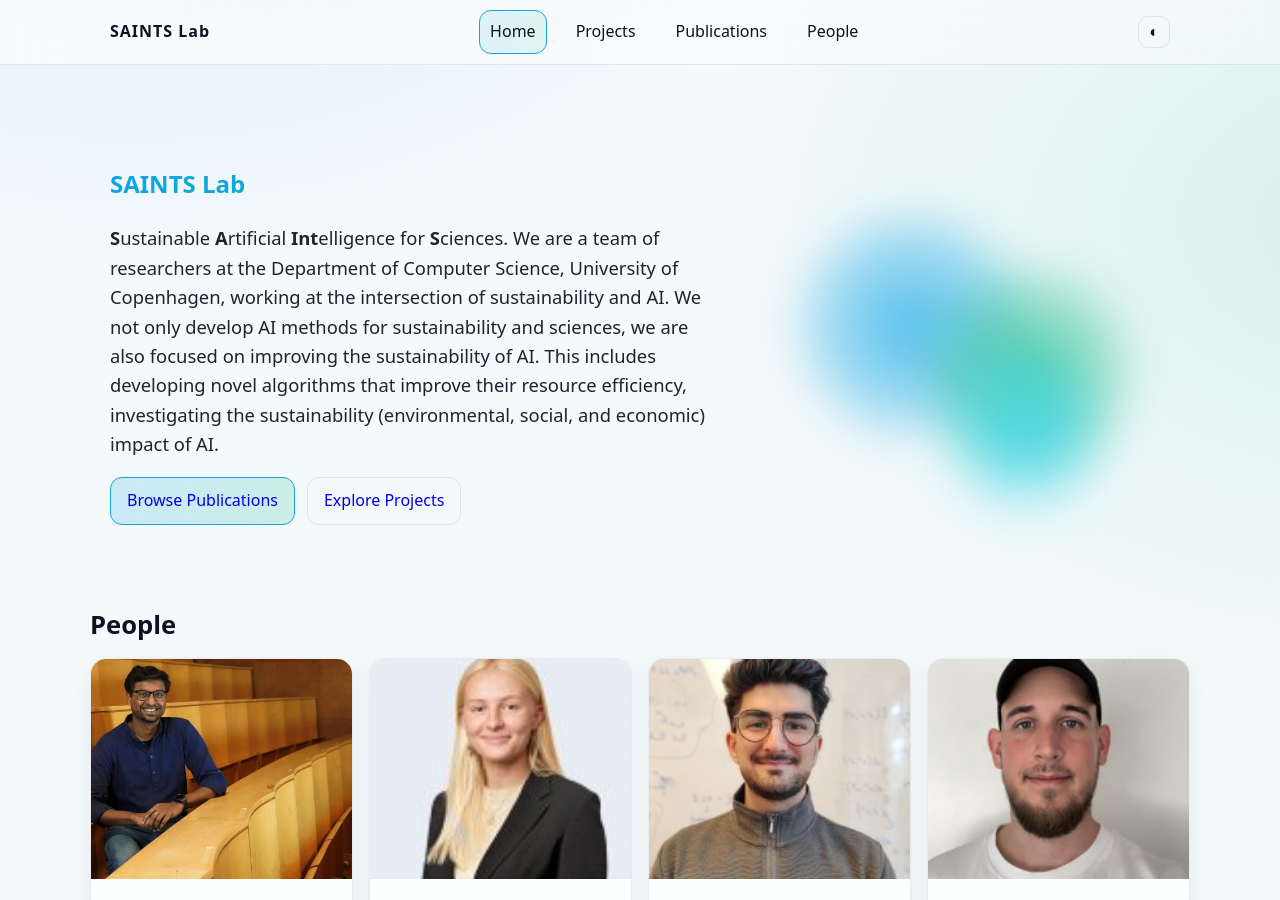
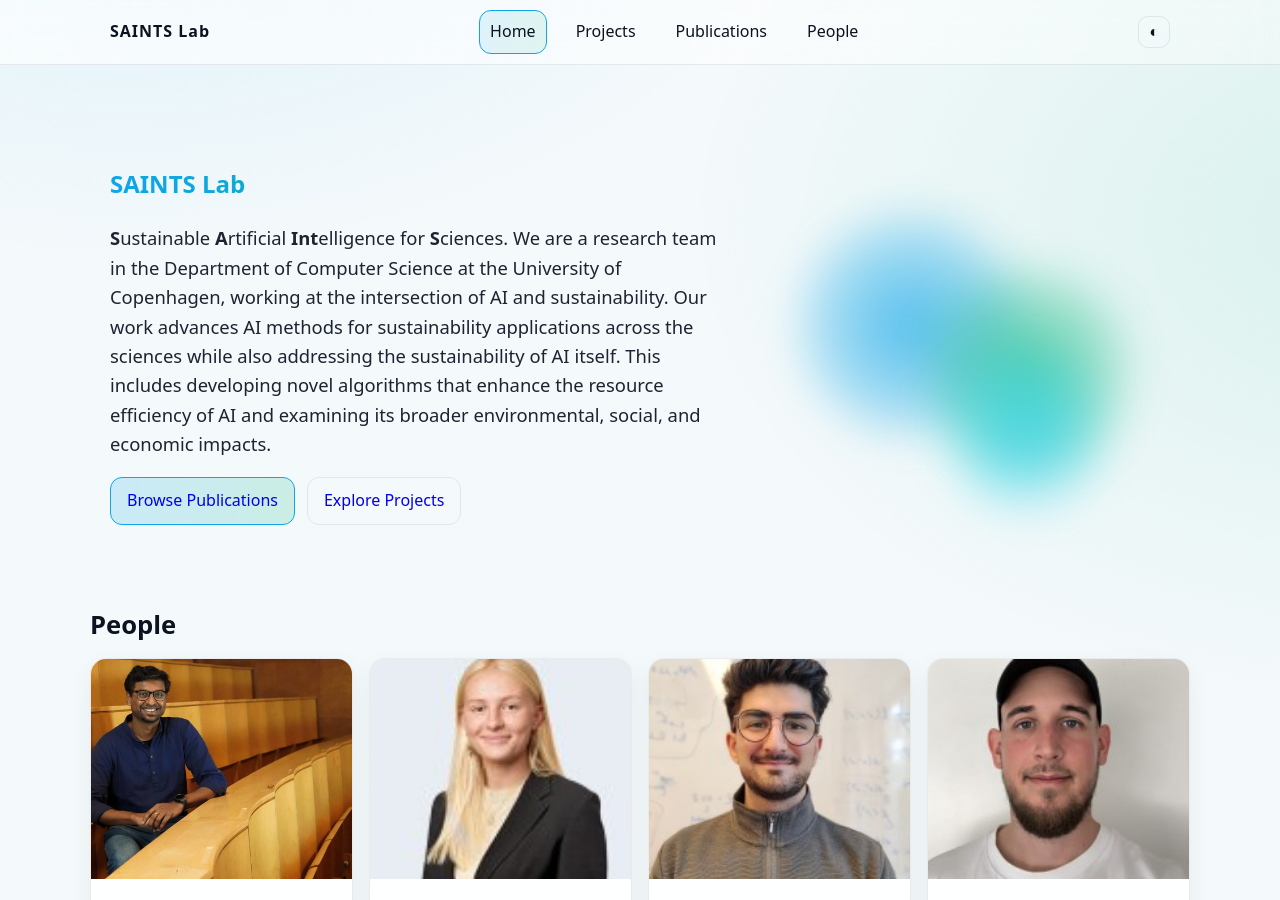
Before and after one commit to saintslab/saintslab.github.io, a Jekyll site: the page built from index.html, in a window 1280 px wide and 900 px high. Built offline with Jekyll 4.4.1, drawn with Linux system fonts in a browser that asks for light colours.

Commit message:
Update index

```diff
--- a/index.html
+++ b/index.html
@@ -7,7 +7,7 @@
 
     <div class="hero-copy">
       <h1 class="gradient-text">SAINTS Lab</h1>
-      <p class="lead"><b>S</b>ustainable <b>A</b>rtificial <b>Int</b>elligence for <b>S</b>ciences. We are a team of researchers at the Department of Computer Science, University of Copenhagen, working at the intersection of sustainability and AI. We not only develop AI methods for sustainability and sciences, we are also focused on improving the sustainability of AI. This includes developing novel algorithms that improve their resource efficiency, investigating the sustainability (environmental, social, and economic) impact of AI.
+      <p class="lead"><b>S</b>ustainable <b>A</b>rtificial <b>Int</b>elligence for <b>S</b>ciences. We are a research team in the Department of Computer Science at the University of Copenhagen, working at the intersection of AI and sustainability. Our work advances AI methods for sustainability applications across the sciences while also addressing the sustainability of AI itself. This includes developing novel algorithms that enhance the resource efficiency of AI and examining its broader environmental, social, and economic impacts.
       </p>
       <div class="cta-row">
         <a class="btn primary" href="/publications/">Browse Publications</a>
```
